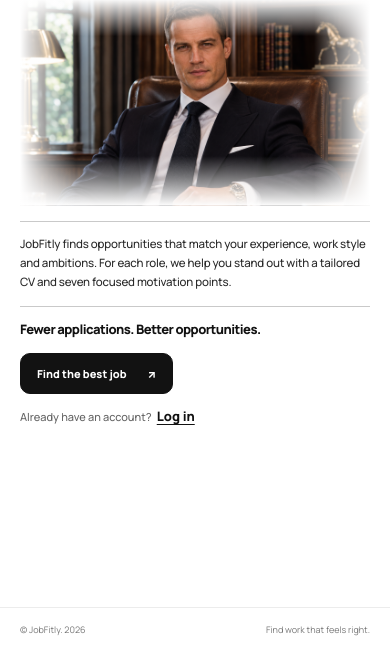
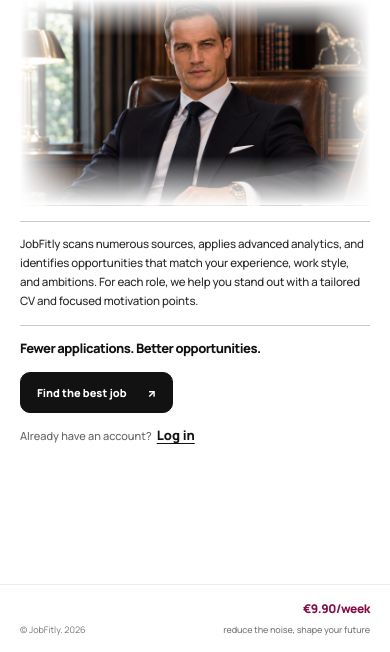
Before and after one commit to ulascanatilgan-rgb/jobfitly, a Flask app: page / in a window 390 px wide. Shown: the part 192-844 px from the top of the page. Run offline with Flask 3, Linux system fonts and the light colour scheme; some libraries are stand-ins or nearby versions.

Commit message:
Polish landing copy and add weekly pricing to footer

```diff
--- a/static/style.css
+++ b/static/style.css
@@ -393,3 +393,14 @@ body{font-size:13px}
 @media(prefers-reduced-motion:reduce){
  .landing-clean .reveal-intro,.hero-word{animation:none!important;opacity:1!important;filter:none!important;transform:none!important}
 }
+
+/* Landing footer: restrained pricing and tagline, aligned on all devices. */
+.landing-clean .landing-footer-offer{display:inline-flex;align-items:baseline;justify-content:flex-end;gap:11px;flex-wrap:wrap}
+.landing-clean .landing-footer-price{color:#850d45;font-size:14px;font-weight:800;letter-spacing:-.035em;white-space:nowrap}
+.landing-clean .landing-footer-tagline{font-size:10px;font-weight:500;letter-spacing:-.01em;color:#777}
+@media(max-width:790px){
+ .landing-clean .landing-footer{align-items:flex-end;gap:14px}
+ .landing-clean .landing-footer-offer{flex-direction:column;align-items:flex-end;text-align:right;gap:4px}
+ .landing-clean .landing-footer-price{font-size:12px}
+ .landing-clean .landing-footer-tagline{font-size:9px}
+}
--- a/templates/index.html
+++ b/templates/index.html
@@ -1,4 +1,4 @@
-<!doctype html><html lang="en"><head><meta charset="utf-8"><meta name="viewport" content="width=device-width,initial-scale=1,viewport-fit=cover"><meta name="theme-color" content="#ffffff"><meta name="apple-mobile-web-app-capable" content="yes"><meta name="apple-mobile-web-app-status-bar-style" content="default"><meta name="apple-mobile-web-app-title" content="JobFitly"><meta name="description" content="JobFitly. Five jobs worth your time. Matched to who you are and what you want next."><title>JobFitly. — Jobs that fit you.</title><link rel="preconnect" href="https://fonts.googleapis.com"><link rel="preconnect" href="https://fonts.gstatic.com" crossorigin><link href="https://fonts.googleapis.com/css2?family=Manrope:wght@400;500;600;700;800&display=swap" rel="stylesheet"><link rel="stylesheet" href="/static/style.css?v=20261121b"><link rel="manifest" href="/static/manifest.webmanifest?v=20261121b"><link rel="apple-touch-icon" href="/static/jobfitly-logo.png"><link rel="icon" href="/static/favicon.svg" type="image/svg+xml"></head><body>
+<!doctype html><html lang="en"><head><meta charset="utf-8"><meta name="viewport" content="width=device-width,initial-scale=1,viewport-fit=cover"><meta name="theme-color" content="#ffffff"><meta name="apple-mobile-web-app-capable" content="yes"><meta name="apple-mobile-web-app-status-bar-style" content="default"><meta name="apple-mobile-web-app-title" content="JobFitly"><meta name="description" content="JobFitly. Five jobs worth your time. Matched to who you are and what you want next."><title>JobFitly. — Jobs that fit you.</title><link rel="preconnect" href="https://fonts.googleapis.com"><link rel="preconnect" href="https://fonts.gstatic.com" crossorigin><link href="https://fonts.googleapis.com/css2?family=Manrope:wght@400;500;600;700;800&display=swap" rel="stylesheet"><link rel="stylesheet" href="/static/style.css?v=20261121c"><link rel="manifest" href="/static/manifest.webmanifest?v=20261121b"><link rel="apple-touch-icon" href="/static/jobfitly-logo.png"><link rel="icon" href="/static/favicon.svg" type="image/svg+xml"></head><body>
 <div id="toast" class="toast" aria-live="polite"></div>
 <section id="landing" class="landing landing-clean">
 <header class="site-header landing-head landing-head-clean"><img class="brand-logo" alt="JobFitly." src="/static/jobfitly-logo.png"></header>
@@ -8,7 +8,7 @@
     <p class="hero-clean-lead reveal-intro reveal-2">Stop applying at random. Don't consume yourself.</p>
     <div class="hero-mobile-portrait reveal-intro reveal-portrait" role="img" aria-label="Executive seated in a classic office"></div>
     <div class="hero-clean-divider reveal-intro reveal-3" aria-hidden="true"></div>
-    <p id="hero-wordline" class="hero-clean-description reveal-intro reveal-4">JobFitly finds opportunities that match your experience, work style and ambitions. For each role, we help you stand out with a tailored CV and seven focused motivation points.</p>
+    <p id="hero-wordline" class="hero-clean-description reveal-intro reveal-4">JobFitly scans numerous sources, applies advanced analytics, and identifies opportunities that match your experience, work style, and ambitions. For each role, we help you stand out with a tailored CV and focused motivation points.</p>
     <div class="hero-clean-divider" aria-hidden="true"></div>
     <p class="hero-clean-closing reveal-intro reveal-5">Fewer applications. Better opportunities.</p>
     <div class="hero-clean-actions reveal-intro reveal-6">
@@ -20,7 +20,7 @@
     <img src="/static/executive-office-original.png" alt="Executive office portrait" onerror="this.parentElement.remove()" width="1536" height="1024">
   </figure>
 </main>
-<footer class="landing-footer"><span>© JobFitly. 2026</span><span>Find work that feels right.</span></footer></section>
+<footer class="landing-footer"><span>© JobFitly. 2026</span><span class="landing-footer-offer"><strong class="landing-footer-price">€9.90/week</strong><small class="landing-footer-tagline">reduce the noise, shape your future</small></span></footer></section>
 <section id="auth" class="auth-page hidden"><header class="site-header"><img class="brand-logo" alt="JobFitly." src="/static/jobfitly-logo.png"><button class="link-button" onclick="showLanding()">← Back</button></header><div class="auth-box"><div class="eyebrow">A BETTER JOB SEARCH STARTS HERE</div><h2 id="auth-title">Create your account.</h2><p id="auth-subtitle">Just the essentials. We’ll take it from there.</p><form id="auth-form"><label>Email address<input id="auth-email" type="email" required placeholder="you@example.com" autocomplete="email"></label><label>Password<input id="auth-password" type="password" required minlength="8" placeholder="At least 8 characters" autocomplete="current-password"></label><label class="auth-remember" for="auth-remember"><input id="auth-remember" type="checkbox" checked><span>Keep me signed in on this device</span></label><button id="auth-submit" class="btn btn-dark btn-block" type="submit">Create account →</button></form><p class="auth-footer" id="auth-toggle">Already have an account? <button onclick="showAuth('login')">Log in</button></p></div></section>
 <section id="app" class="shell flow-shell hidden">
   <header class="flow-app-header">
```
